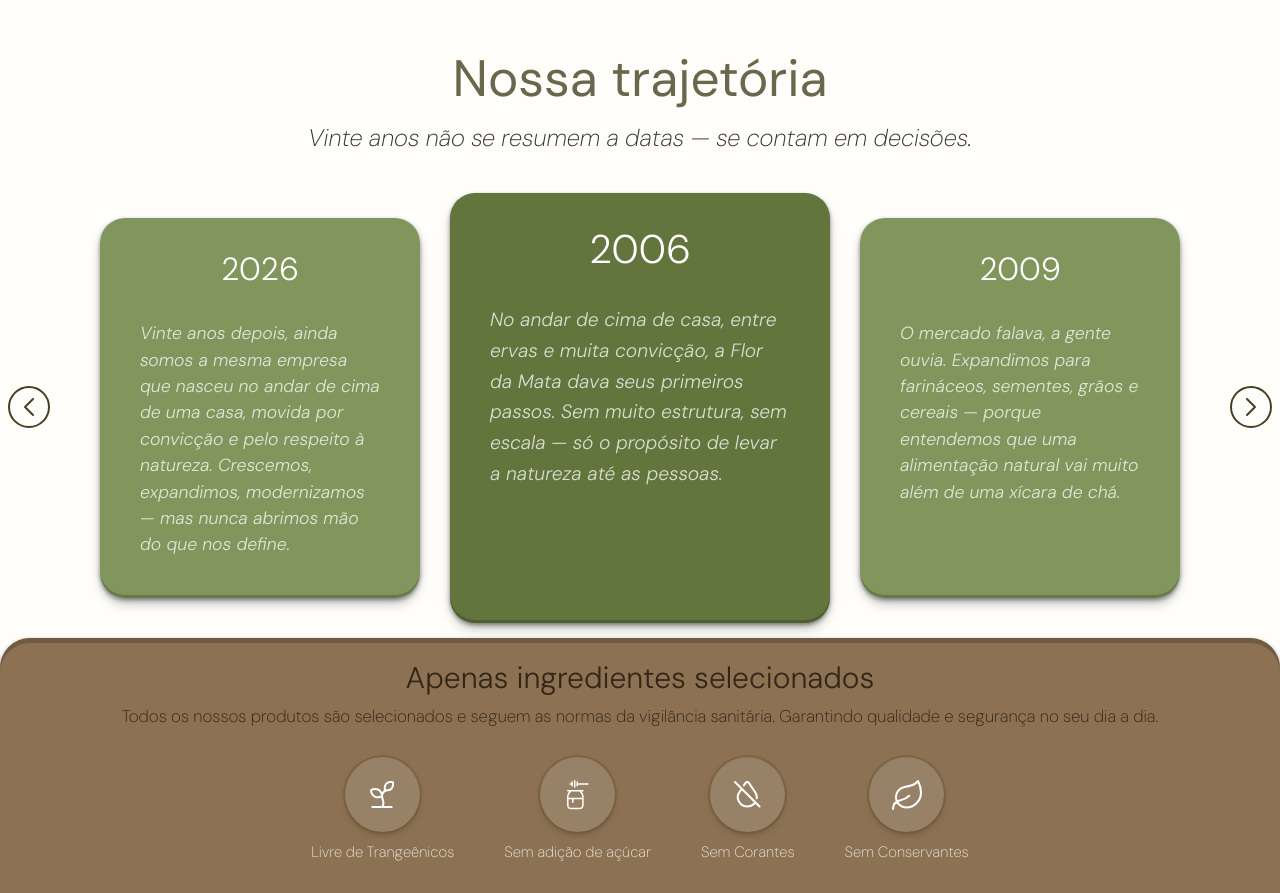
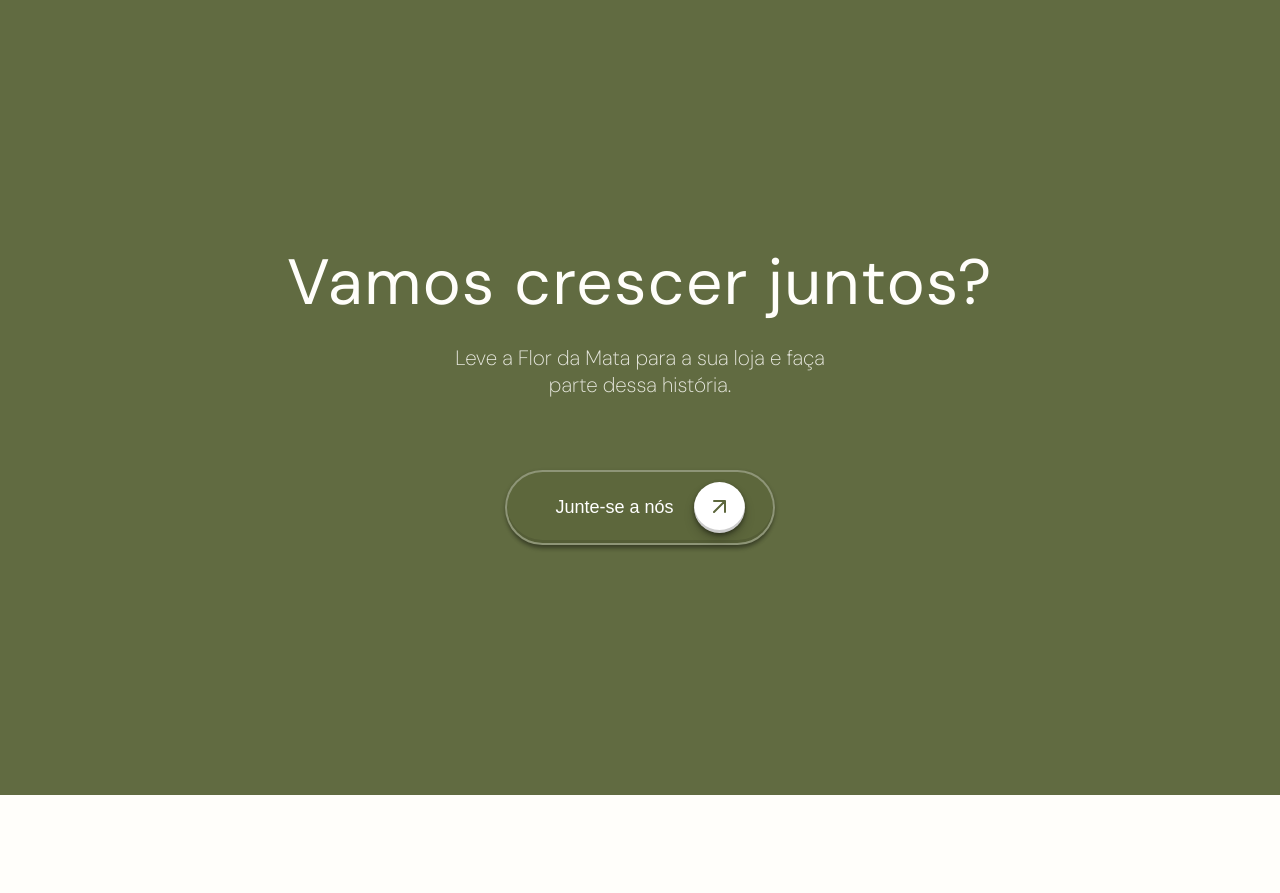
Before and after one commit to devmrqs/Flor-da-mata, a React (Vite) app: page /sobre in a window 1280 px wide. Shown: the part 1680-2573 px from the top of the page. After the commit the page ends 2475 px from the top, so only its background shows below. Built offline with nearby package versions, Linux system fonts and the light colour scheme.

Commit message:
feat: adiciona secao CtaPartnership na pagina Sobre

```diff
--- a/src/components/Button/Button.module.css
+++ b/src/components/Button/Button.module.css
@@ -18,7 +18,7 @@
 
 .primary {
   background: #5d673c;
-  border: 2px solid #5d673c;
+  border: 2px solid rgba(255, 255, 255, 0.3);
   color: #ffffff;
 }
 
--- /dev/null
+++ b/src/components/CtaPartnership/CtaPartnership.jsx
@@ -0,0 +1,28 @@
+// Libraries
+import { Link } from "react-router-dom";
+
+// Components
+import Button from "../Button/Button";
+
+// CSS
+import styles from "./CtaPartnership.module.css";
+
+const CtaPartnership = () => {
+  return (
+    <section className={styles.ctaSection}>
+      <div className={styles.ctaContent}>
+        <h2>Vamos crescer juntos?</h2>
+        <p>Leve a Flor da Mata para a sua loja e faça parte dessa história.</p>
+        <Link to="/seja-parceiro" className={styles.ctaLink}>
+          <Button
+            label="Junte-se a nós"
+            variant="primary"
+            icon="arrow"
+          ></Button>
+        </Link>
+      </div>
+    </section>
+  );
+};
+
+export default CtaPartnership;
--- /dev/null
+++ b/src/components/CtaPartnership/CtaPartnership.module.css
@@ -0,0 +1,44 @@
+.ctaSection {
+  width: 100%;
+  min-height: 100vh;
+  display: flex;
+  justify-content: center;
+  align-items: center;
+  padding: clamp(6rem, 12vw, 10rem) 1.5rem;
+  background: #616b41;
+  box-sizing: border-box;
+  font-family: "DM Sans", sans-serif;
+  gap: 10px;
+  user-select: none;
+}
+
+.ctaContent {
+  display: flex;
+  flex-direction: column;
+  align-items: center;
+  text-align: center;
+  gap: 1.5rem;
+  max-width: 70ch;
+}
+
+.ctaContent h2 {
+  font-size: clamp(3rem, 5vw, 4rem);
+  font-weight: 400;
+  color: #fffefa;
+  line-height: 1.15;
+  letter-spacing: 1.5px;
+}
+
+.ctaContent p {
+  font-family: "DM Sans", sans-serif;
+  font-size: clamp(1rem, 2vw, 1.3rem);
+  font-weight: 200;
+  color: rgba(255, 254, 250, 0.85);
+  max-width: 30ch;
+  margin-bottom: 40px;
+}
+
+.ctaLink {
+  text-decoration: none;
+  margin-top: 0.5rem;
+}
--- a/src/components/Navbar/Navbar.jsx
+++ b/src/components/Navbar/Navbar.jsx
@@ -33,13 +33,13 @@
             </NavLink>
           </li>
           <li>
-            <NavLink to="/encontre" className={styles.link}>
-              Encontre-nos
+            <NavLink to="/sobre" className={styles.link}>
+              Sobre
             </NavLink>
           </li>
           <li>
-            <NavLink to="/sobre" className={styles.link}>
-              Sobre
+            <NavLink to="/seja-parceiro" className={styles.link}>
+              Seja Parceiro
             </NavLink>
           </li>
         </ul>
--- a/src/components/Seals/Seals.module.css
+++ b/src/components/Seals/Seals.module.css
@@ -1,7 +1,6 @@
 .container {
   display: flex;
   flex-direction: column;
-  background-color: #8c7252;
   position: relative;
   width: 100%;
   height: 255px;
@@ -10,10 +9,6 @@
   align-items: center;
   margin-top: 15px;
   user-select: none;
-  box-shadow:
-    rgba(0, 0, 0, 0.4) 0px 2px 4px,
-    rgba(0, 0, 0, 0.3) 0px 7px 13px -3px,
-    rgba(0, 0, 0, 0.2) 0px 5px 0px inset;
 }
 
 .textWrap {
@@ -29,11 +24,13 @@
 .textWrap h3 {
   font-size: 30px;
   font-weight: 300;
+  color: rgba(0, 0, 0, 0.9);
 }
 
 .textWrap p {
   font-size: 17px;
   font-weight: 200;
+  color: rgba(0, 0, 0, 0.9);
 }
 
 .sealsWrap {
@@ -41,7 +38,7 @@
   flex-direction: row;
   justify-content: center;
   align-items: center;
-  gap: 50px;
+  gap: 30px;
   margin-top: 30px;
   font-weight: 200;
   font-size: 15px;
@@ -53,7 +50,7 @@
   justify-content: center;
   align-items: center;
   gap: 10px;
-  color: rgba(255, 255, 255, 0.8);
+  color: rgba(0, 0, 0, 0.9);
   font-family: "DM Sans", sans-serif;
 }
 
@@ -65,7 +62,7 @@
   width: 75px;
   z-index: 2;
   border-radius: 100px;
-  background-color: rgba(217, 217, 217, 0.15);
+  background-color: rgba(102, 80, 53, 0.9);
   /* border: 2px solid rgba(102, 80, 53, 0.8); */
   box-shadow:
     rgba(102, 80, 53, 0.4) 0px 0px 0px 2px,
--- a/src/pages/About/About.jsx
+++ b/src/pages/About/About.jsx
@@ -1,6 +1,7 @@
 // Components
 import Timeline from "../../components/Timeline/Timeline";
 import Seals from "../../components/Seals/Seals";
+import CtaPartnership from "../../components/CtaPartnership/CtaPartnership";
 
 // Assets
 import lotus from "../../assets/images/LotusFlower.svg";
@@ -30,8 +31,9 @@
         </p>
         <img src={lotus} alt="Flor de Lotus" />
       </div>
-      <Timeline />
-      <Seals />
+      {/* <Timeline />
+      <Seals /> */}
+      <CtaPartnership />
     </section>
   );
 };
```
